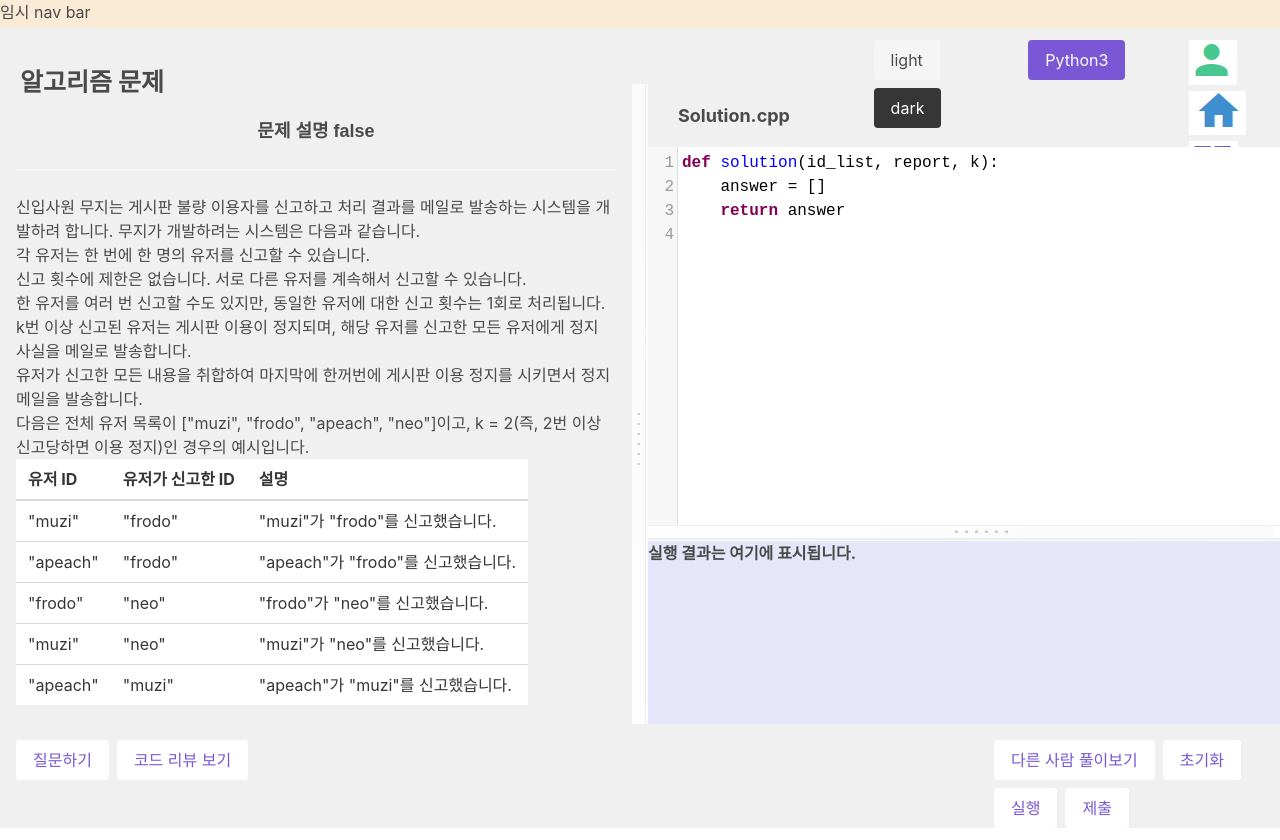
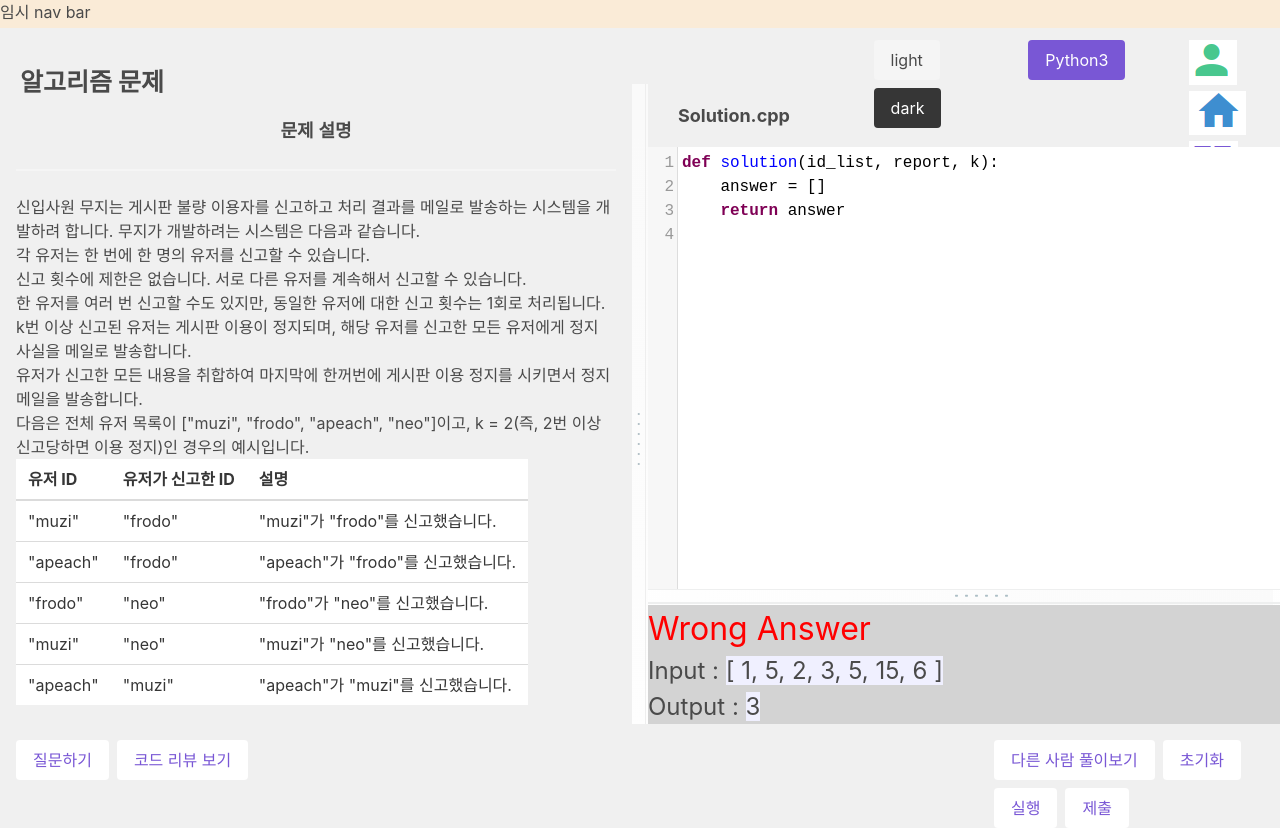
Before and after one commit to COALA-Web/COALA-Problem-Solving, a Vue app in the folder problem_solving/: page / in a window 1280 px wide. Shown: the top 840 px of the page. Built offline with nearby package versions, Linux system fonts and the light colour scheme.

Commit message:
Update each case result section

```diff
--- a/problem_solving/src/App.vue
+++ b/problem_solving/src/App.vue
@@ -81,7 +81,7 @@
 
     <div class="contents" @mouseup="verticalMsup()" @mousemove="verticalMove">
       <div class="guide-section" :style="guideStyle">
-        <h6 class="guide-section-title"><b>문제 설명 {{this.horizontalClick }}</b></h6>
+        <h6 class="guide-section-title"><b>문제 설명</b></h6>
         <hr>
         <ProblemOne/>
       </div>
@@ -98,7 +98,60 @@
           </div>
           <div class="gutter-horizontal"  @mousedown="horizontalMsdwn()"></div>
           <div class="result-section" :style="resultStyle">
-            <p><b>실행 결과는 여기에 표시됩니다.</b></p>
+
+
+            <!-- default State -->
+            <!-- <p><b>실행 결과는 여기에 표시됩니다.</b></p> -->
+
+
+            <!-- test Case State -->
+            <p style="font-size:xx-large; color:red">Wrong Answer</p>
+            <!-- <p style="font-size:xx-large; color:green">Right Answer</p> -->
+            <div class="test Input">
+              <span style="font-size:x-large">Input : </span>
+              <span style="width:100%; font-size:x-large;background-color: #F0F0FF">  {{testCaseInput}}  </span>
+            </div>
+            <div class="test Output">
+              <span style=" font-size:x-large">Output : </span>
+              <span style=" font-size:x-large;background-color: #F0F0FF">  {{testCaseOutput}}  </span>
+            </div>
+            <div class="test Expected">
+              <span style="font-size:x-large">Expected : </span>
+              <span style="font-size:x-large;background-color: #F0F0FF">  {{testCaseExpected}}  </span>
+            </div>
+
+            <!-- Submit Case State - success-->
+
+            <!-- <p style="font-size:xx-large; color:green">Success</p>
+            <div style="margin-top:10px;font-style: oblique;font-size:medium">
+              <span style="font-size:x-large">Runtime : </span>
+              <span style="font-size:x-large">{{runtime}}</span>
+              <span>으로 {{topic}} 문제에 대해 </span>
+              <span style="font-size:x-large">{{runtimeP}}</span>
+              <span> 의 {{language}} 제출 결과 통계 보다 빠릅니다.</span>
+            </div>
+            <div style="font-style: oblique;font-size:medium">
+              <span style="font-size:x-large">Memory Usage : </span>
+              <span style="font-size:x-large">{{memoryUse}}</span>
+              <span>으로 {{topic}} 문제에 대해 </span>
+              <span style="font-size:x-large">{{memoryUseP}}</span>
+              <span> 의 {{language}} 제출 결과 통계 보다 빠릅니다.</span>
+            </div>
+             -->
+            <!-- Submit Case State - failed-->
+            <!-- <p style="font-size:xx-large; color:red">Failed</p>
+            <div class="Input">
+              <div style="width:100%; float:left;font-size:x-large;background-color: #F0F0FF">  Input : {{testCaseInput}}  </div>
+            </div>
+            <div class="Output">
+              <div style="margin-top:10px;width:100%; float:left;font-size:x-large;background-color: #F0F0FF">  Output : {{testCaseOutput}}  </div>
+            </div>
+            <div class="Expected">
+              <div style="margin-top:10px;width:100%; float:left;font-size:x-large;background-color: #F0F0FF"> Expected : {{testCaseExpected}}  </div>
+            </div> -->
+
+
+
           </div>
         </div>
       </div>
@@ -153,7 +206,6 @@ export default {
       horizontalClick: false,
       counter: 0,
 
-
       guideStyle:{
         width: 'calc(50% - 8px)'
       },
@@ -161,11 +213,18 @@ export default {
         width:'calc(50% - 8px)'
       },
       editorStyle:{
-        height: '59%'
+        height: '69%'
       },
       resultStyle:{
-        height: '39%'
+        height: '29%'
       },
+      testCaseInput : [1,5,2,3,5,15,6],
+      testCaseOutput : 3,
+      testCaseExpected : 2,
+      runtime : "251ms",
+      runtimeP : "41%",
+      memoryUse : "19.8MB",
+      memoryUseP : "96.35%",
 
       windowWidth: window.innerWidth,
       windowHeight: window.innerHeight,
@@ -319,7 +378,7 @@ html, body {
 }
 .result-section{
   height: 39%;
-  background-color:#E6E6FA;
+  background-color:LightGray;
 }
 
 .CodeMirror {
```
